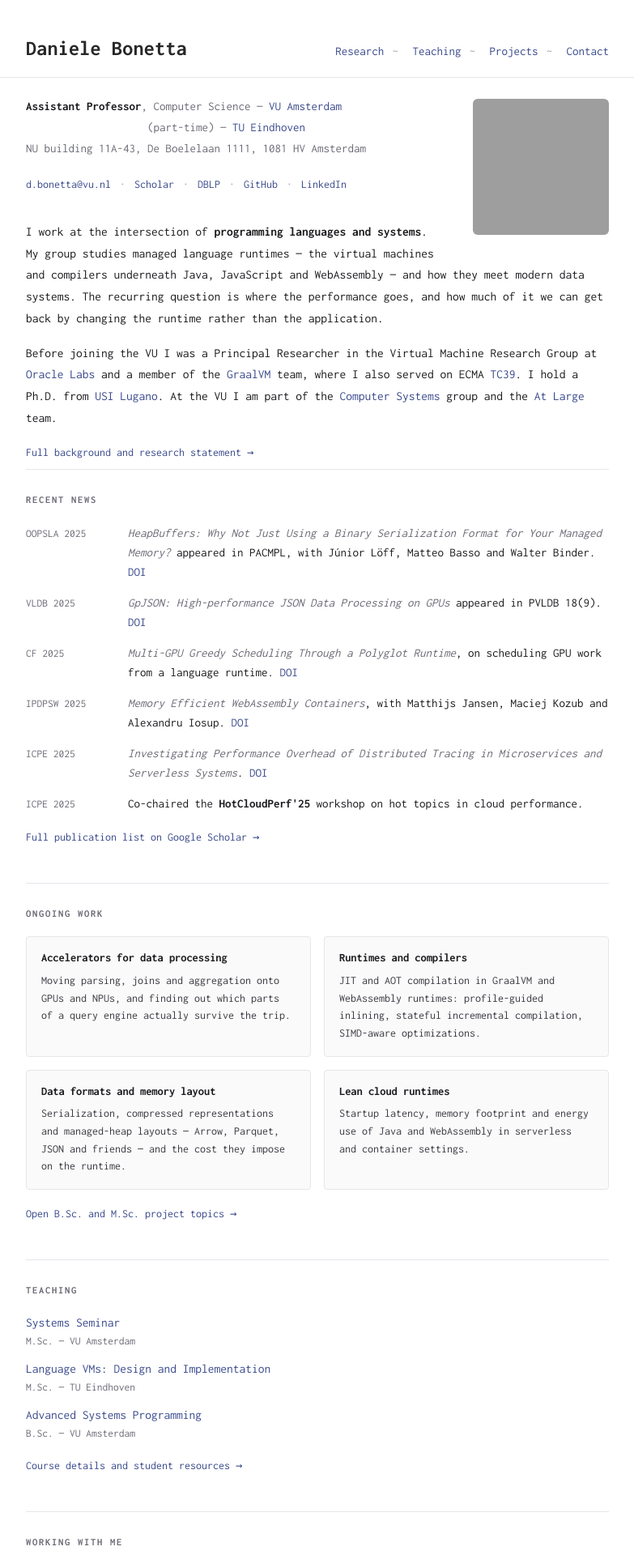
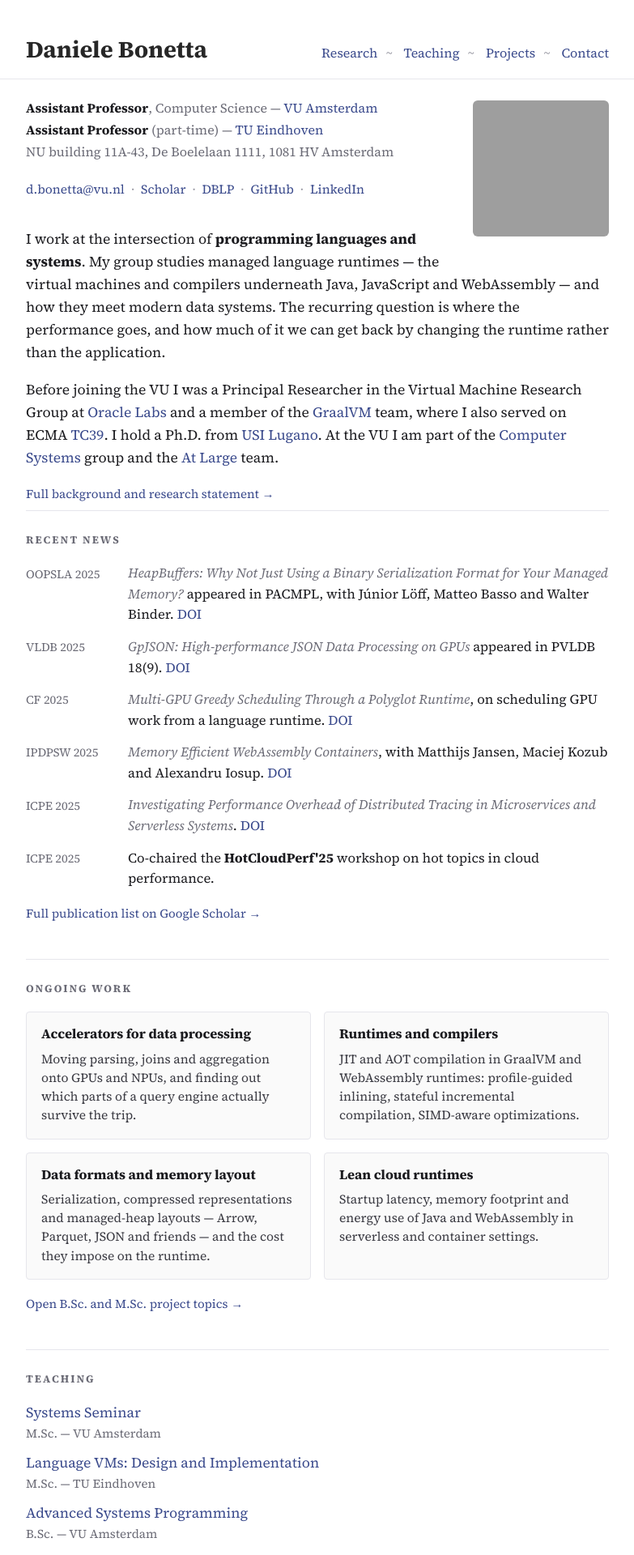
Before and after one commit to eleinadani/eleinadani.github.io, a Jekyll site: the page built from index.md, in a window 1280 px wide. Shown: the top 1920 px of the page at 81% size, without its empty margins (248-1031 px from the left). Built offline with Jekyll 4.4.1, drawn with Linux system fonts in a browser that asks for light colours; grey boxes are pictures that could not be loaded.

Commit message:
change fonts

```diff
--- a/_layouts/default.html
+++ b/_layouts/default.html
@@ -15,7 +15,7 @@
 
     <link rel="preconnect" href="https://fonts.googleapis.com">
     <link rel="preconnect" href="https://fonts.gstatic.com" crossorigin>
-    <link rel="stylesheet" href="https://fonts.googleapis.com/css2?family=Inconsolata:wght@400;700&display=swap">
+    <link rel="stylesheet" href="https://fonts.googleapis.com/css2?family=Source+Serif+4:ital,opsz,wght@0,8..60,400;0,8..60,600;0,8..60,700;1,8..60,400&display=swap">
     {%- comment -%}
       The ?v= is the site build time. css/main.css keeps its name forever, so
       without it a browser that has cached an older stylesheet will happily
--- a/_sass/_home.scss
+++ b/_sass/_home.scss
@@ -13,11 +13,11 @@
 
 /* Section labels match the h2 device used on the prose pages. */
 .home h2 {
-    font-family: var(--font-mono);
-    font-size: 12.5px;
+    font-family: var(--font-label);
+    font-size: 13px;
     font-weight: 700;
     text-transform: uppercase;
-    letter-spacing: 0.14em;
+    letter-spacing: 0.16em;
     color: var(--muted);
     margin: 0 0 18px;
     padding-top: 26px;
@@ -30,8 +30,8 @@
 
 /* Trailing "read more" line under a section. */
 .home .more {
-    font-family: var(--font-mono);
-    font-size: 14px;
+    font-family: var(--font-label);
+    font-size: 15px;
     margin: 18px 0 0;
 }
 
@@ -58,26 +58,24 @@
 }
 
 .home .affiliation {
-    font-family: var(--font-mono);
-    font-size: 15px;
-    line-height: 1.75;
+    font-family: var(--font-label);
+    font-size: 16px;
+    line-height: 1.7;
     color: var(--muted);
     margin: 0 0 18px;
 }
 
-/* The part-time line hangs under the first, so the role is not repeated.
-   20ch matches the width of the label above it in the mono face. */
-.home .affiliation .also {
-    padding-left: 20ch;
-}
+/* Each affiliation is a full line of its own. An earlier version hung the
+   second line under the first with `padding-left: 20ch`, which only lines
+   up in a monospace face -- in a proportional one it aligns with nothing. */
 
 .home .affiliation strong {
     color: var(--ink);
 }
 
 .home .elsewhere {
-    font-family: var(--font-mono);
-    font-size: 14px;
+    font-family: var(--font-label);
+    font-size: 15.5px;
     line-height: 1.9;
     color: var(--muted);
     margin: 0 0 32px;
@@ -104,15 +102,15 @@
     display: flex;
     gap: 18px;
     margin: 0 0 14px;
-    font-size: 15px;
-    line-height: 1.6;
+    font-size: 16.5px;
+    line-height: 1.55;
 }
 
 .home .news .when {
     flex: 0 0 108px;
     padding-top: 0.15em;
-    font-family: var(--font-mono);
-    font-size: 13.5px;
+    font-family: var(--font-label);
+    font-size: 14.5px;
     color: var(--muted);
     white-space: nowrap;
 }
@@ -137,8 +135,8 @@
 }
 
 .home .card h3 {
-    font-family: var(--font-mono);
-    font-size: 14.5px;
+    font-family: var(--font-label);
+    font-size: 16.5px;
     font-weight: 700;
     line-height: 1.35;
     color: var(--ink);
@@ -146,8 +144,8 @@
 }
 
 .home .card p {
-    font-size: 14px;
-    line-height: 1.55;
+    font-size: 15.5px;
+    line-height: 1.5;
     color: var(--ink-soft);
     margin: 0;
 }
@@ -168,8 +166,8 @@
 .home .courses .where {
     display: block;
     margin-top: 2px;
-    font-family: var(--font-mono);
-    font-size: 13.5px;
+    font-family: var(--font-label);
+    font-size: 15px;
     color: var(--muted);
 }
 
@@ -179,15 +177,15 @@
     display: grid;
     grid-template-columns: repeat(2, minmax(0, 1fr));
     gap: 18px 28px;
-    font-size: 15px;
+    font-size: 16.5px;
 }
 
 .home .contact-grid .label {
     margin: 0 0 5px;
-    font-family: var(--font-mono);
-    font-size: 12px;
+    font-family: var(--font-label);
+    font-size: 12.5px;
     text-transform: uppercase;
-    letter-spacing: 0.1em;
+    letter-spacing: 0.12em;
     color: var(--muted);
 }
 
@@ -199,10 +197,6 @@
 /* Narrow --------------------------------------------------------- */
 
 @media (max-width: 620px) {
-    .home .affiliation .also {
-        padding-left: 0;
-    }
-
     .home .portrait {
         float: none;
         margin: 0 0 20px;
--- a/_sass/_layout.scss
+++ b/_sass/_layout.scss
@@ -37,11 +37,11 @@
 }
 
 #author-name {
-    font-family: var(--font-mono);
-    font-size: 26px;
+    font-family: var(--font-label);
+    font-size: 29px;
     font-weight: 700;
     line-height: 1.2;
-    letter-spacing: 0.01em;
+    letter-spacing: -0.005em;
     color: #272727;
 }
 
@@ -58,8 +58,8 @@
     list-style: none;
     margin: 0;
     padding: 0;
-    font-family: var(--font-mono);
-    font-size: 15px;
+    font-family: var(--font-label);
+    font-size: 16px;
 }
 
 .nav-list a {
@@ -126,7 +126,7 @@
     padding: 0 0 40px;
     border-top: 1px solid var(--rule);
     padding-top: 18px;
-    font-family: var(--font-mono);
+    font-family: var(--font-label);
     font-size: 13px;
     color: var(--muted);
     text-align: center;
--- a/_sass/_prose.scss
+++ b/_sass/_prose.scss
@@ -1,7 +1,7 @@
 /* ---------------------------------------------------------------
    Long-form pages: research, teaching, projects, contact.
-   Everything is Inconsolata, so hierarchy is carried by size,
-   weight, case and colour rather than by a change of face.
+   One typeface throughout, so hierarchy is carried by size, weight,
+   case and colour rather than by a change of face.
    --------------------------------------------------------------- */
 
 .content p {
@@ -22,8 +22,8 @@
 }
 
 .content h1 {
-    font-family: var(--font-mono);
-    font-size: 25px;
+    font-family: var(--font-label);
+    font-size: 27px;
     font-weight: 700;
     letter-spacing: -0.01em;
     margin: 0 0 20px;
@@ -32,11 +32,11 @@
 /* Section label: small mono caps sitting under a hairline rule.
    This is the same device the homepage uses, so the two match. */
 .content h2 {
-    font-family: var(--font-mono);
-    font-size: 12.5px;
+    font-family: var(--font-label);
+    font-size: 13px;
     font-weight: 700;
     text-transform: uppercase;
-    letter-spacing: 0.14em;
+    letter-spacing: 0.16em;
     color: var(--muted);
     margin: 46px 0 20px;
     padding-top: 24px;
@@ -50,7 +50,7 @@
 }
 
 .content h3 {
-    font-size: 17px;
+    font-size: 19px;
     font-weight: 700;
     letter-spacing: -0.005em;
     margin: 32px 0 10px;
@@ -67,7 +67,7 @@
 
 .content h5,
 .content h6 {
-    font-family: var(--font-mono);
+    font-family: var(--font-label);
     font-size: 13px;
     font-weight: 700;
     text-transform: uppercase;
@@ -123,7 +123,7 @@
     position: absolute;
     left: -36px;
     top: 0.08em;
-    font-family: var(--font-mono);
+    font-family: var(--font-label);
     font-size: 0.86em;
     color: var(--muted);
 }
@@ -163,7 +163,7 @@
     width: 100%;
     margin: 22px 0;
     border-collapse: collapse;
-    font-size: 14.5px;
+    font-size: 16px;
 }
 
 .content th,
@@ -175,7 +175,7 @@
 }
 
 .content th {
-    font-family: var(--font-mono);
+    font-family: var(--font-label);
     font-size: 12.5px;
     font-weight: 700;
     text-transform: uppercase;
--- a/_sass/_tokens.scss
+++ b/_sass/_tokens.scss
@@ -1,24 +1,20 @@
 /* ---------------------------------------------------------------
    Design tokens. Everything visual is expressed in terms of these,
-   so a change of accent colour or measure happens in one place.
+   so a change of typeface, accent or measure happens in one place.
    --------------------------------------------------------------- */
 
 :root {
-    /* Type. The site is deliberately single-face: Inconsolata sets the
-       body copy as well as the name, navigation, labels and metadata,
-       which is what gives it one voice from top to bottom.
-       To reintroduce a separate reading face later, point --font-body
-       at a text stack instead, e.g.
-         --font-body: Charter, "Iowan Old Style", Cambria, Georgia, serif;
-       and raise --size-body to ~17.5px / --leading-body to 1.65. */
-    --font-mono: "Inconsolata", ui-monospace, SFMono-Regular, Menlo, Consolas, monospace;
-    --font-body: var(--font-mono);
+    /* Type. The site is single-face: one serif sets the body copy, the
+       name, the navigation and the section labels, which is what gives
+       it one voice from top to bottom. Hierarchy comes from size,
+       weight, case and colour -- never from a second typeface.
+       --font-mono is for inline code and nothing else. */
+    --font-body: "Source Serif 4", Charter, "Bitstream Charter", Cambria, Georgia, serif;
+    --font-label: var(--font-body);
+    --font-mono: ui-monospace, SFMono-Regular, "SF Mono", Menlo, Consolas, monospace;
 
-    /* Monospace sets wider than a text face at the same nominal size,
-       so the body size is smaller and the leading looser than a serif
-       setting would want. */
-    --size-body: 15.5px;
-    --leading-body: 1.72;
+    --size-body: 17.5px;
+    --leading-body: 1.6;
 
     /* Ink */
     --ink: #1b1b1f;
--- a/index.md
+++ b/index.md
@@ -14,7 +14,7 @@ description: >-
 
 <p class="affiliation">
 <strong>Assistant Professor</strong>, Computer Science &mdash; <a href="https://vu.nl/en/about-vu/faculties/faculty-of-science/departments/computer-science">VU Amsterdam</a><br>
-<span class="also">(part-time) &mdash; <a href="https://www.tue.nl/en/research/research-groups/data-science/data-and-artificial-intelligence/database-group/">TU Eindhoven</a></span><br>
+<strong>Assistant Professor</strong> (part-time) &mdash; <a href="https://www.tue.nl/en/research/research-groups/data-science/data-and-artificial-intelligence/database-group/">TU Eindhoven</a><br>
 NU building 11A-43, De Boelelaan 1111, 1081 HV Amsterdam
 </p>
 
```
Also changed, not shown: 7 other files.
